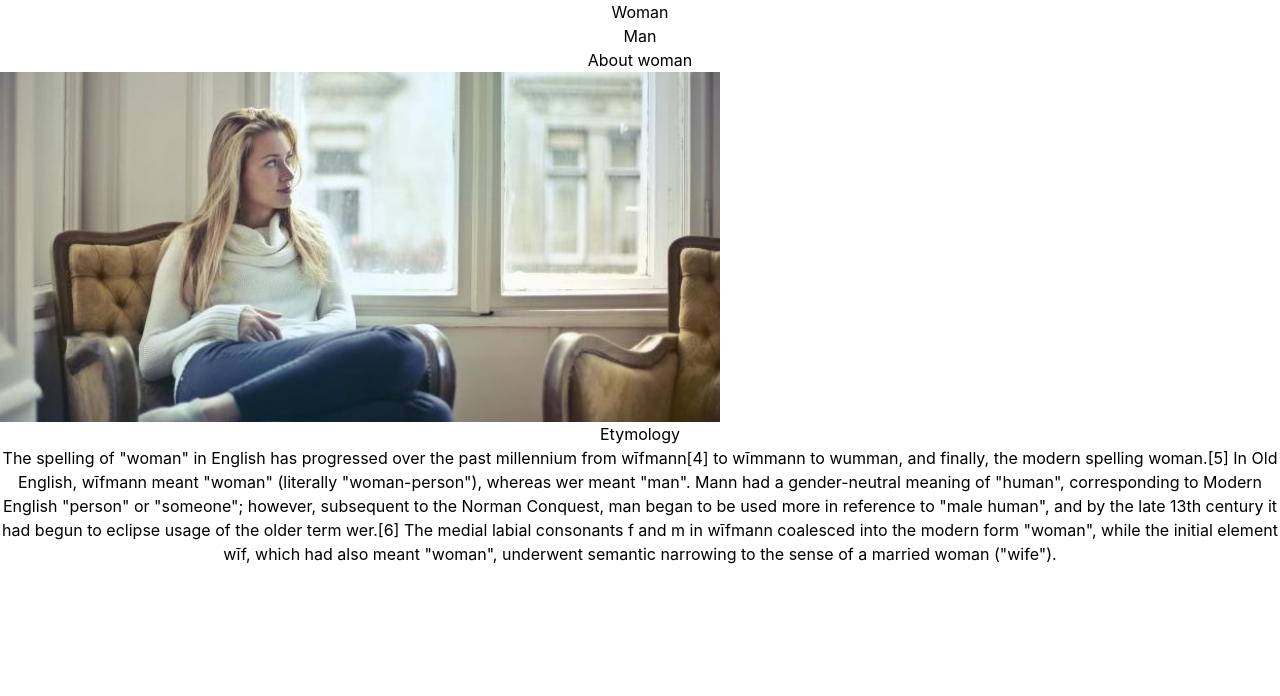
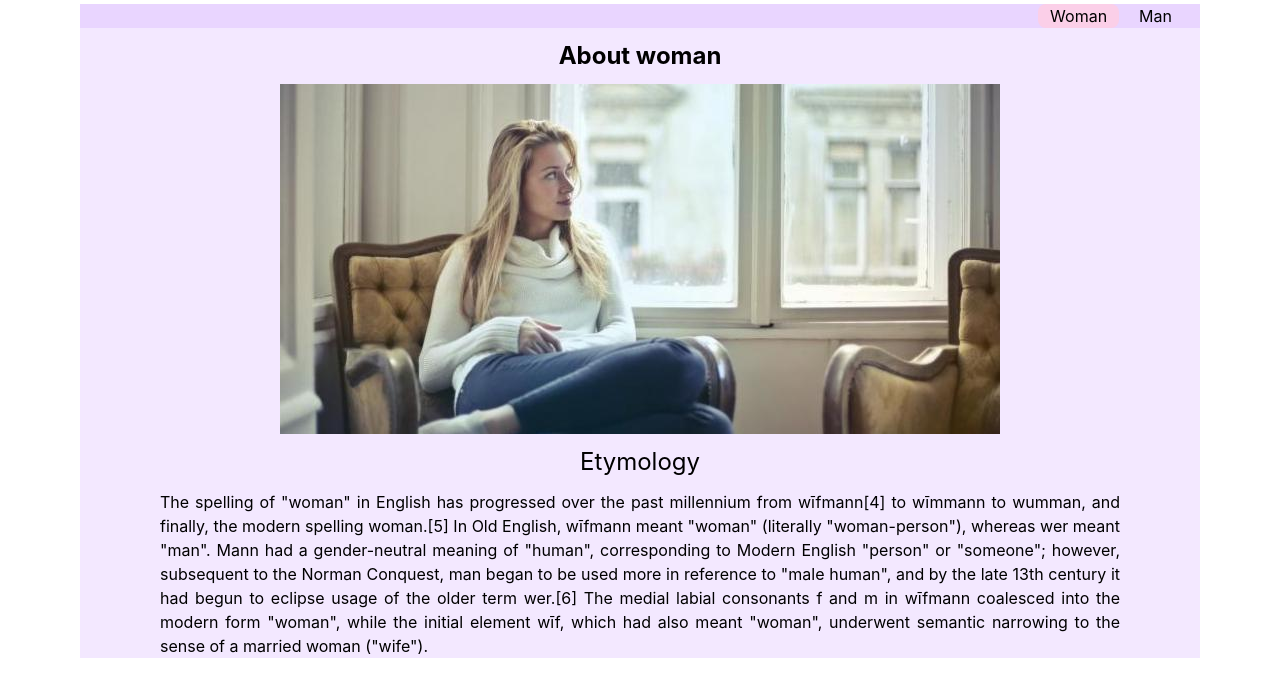
Before and after one commit to mascotik/ui-research, a JavaScript app: page / in a window 1280 px wide. Shown: the top 696 px of the page. Built offline with nearby package versions, Linux system fonts and the light colour scheme; the HTML template or start-up script is replaced by a standard one.

Commit message:
ui-tailwind: base layout

```diff
--- a/src/App.css
+++ b/src/App.css
@@ -1,38 +1,60 @@
-.App {
-  text-align: center;
+.app {
+  @apply bg-purple-100
+    md:mx-10
+    lg:mx-20
+    text-center
 }
 
-.App-logo {
-  height: 40vmin;
-  pointer-events: none;
+.header {
+  @apply
+  bg-purple-200
 }
 
-@media (prefers-reduced-motion: no-preference) {
-  .App-logo {
-    animation: App-logo-spin infinite 20s linear;
-  }
+.nav_list {
+  @apply
+  m-1
+  px-3
+  flex
+  justify-end
+  space-x-2
+
 }
 
-.App-header {
-  background-color: #282c34;
-  min-height: 100vh;
-  display: flex;
-  flex-direction: column;
-  align-items: center;
-  justify-content: center;
-  font-size: calc(10px + 2vmin);
-  color: white;
+.nav_list--item {
+  @apply
+  px-3
+border-black
+hover:bg-pink-200
+  rounded-lg
 }
 
-.App-link {
-  color: #61dafb;
+.active {
+  @apply
+  bg-pink-200
 }
 
-@keyframes App-logo-spin {
-  from {
-    transform: rotate(0deg);
-  }
-  to {
-    transform: rotate(360deg);
-  }
+.card_img {
+  @apply
+  flex
+  justify-center
 }
+
+h1 {
+  @apply
+  text-2xl
+  m-3
+  font-bold
+}
+
+.card_article--title {
+  @apply
+  text-2xl
+  m-3
+}
+
+.card_article--text {
+  @apply
+  md:mx-10
+  px-10
+  text-justify
+}
--- a/src/App.js
+++ b/src/App.js
@@ -4,16 +4,18 @@ import womanImg from './assets/img/rectImage.jpg';
 
 function App() {
   return (
-    <div className="App">
-      <header>
-        <ol>
-          <li>
-            <a href="#">Woman</a>
-          </li>
-          <li>
-            <a href="#">Man</a>
-          </li>
-        </ol>
+    <div className="app">
+      <header className="header">
+        <nav className="nav">
+          <ol className="nav_list">
+            <li className="nav_list--item active">
+              <a className="nav_list--link" href="#">Woman</a>
+            </li>
+            <li className="nav_list--item">
+              <a className="nav_list--link" href="#">Man</a>
+            </li>
+          </ol>
+        </nav>
       </header>
       <section title="About woman" className="card">
         <h1>About woman</h1>
@@ -21,8 +23,8 @@ function App() {
           <img src={womanImg} alt="Woman"/>
         </figure>
         <article>
-          <h2>Etymology</h2>
-          <p>The spelling of "woman" in English has progressed over the past
+          <h2 className="card_article--title">Etymology</h2>
+          <p className="card_article--text">The spelling of "woman" in English has progressed over the past
             millennium from wīfmann[4] to wīmmann to wumman, and finally, the modern
             spelling woman.[5] In Old English, wīfmann meant "woman" (literally
             "woman-person"), whereas wer meant "man". Mann had a gender-neutral
--- a/tailwind.config.js
+++ b/tailwind.config.js
@@ -1,6 +1,6 @@
 module.exports = {
   content: [
-    "./src/**/*.{js,jsx,ts,tsx}",
+    "./src/**/*.{html,js,jsx,ts,tsx}",
   ],
   theme: {
     extend: {},
```
